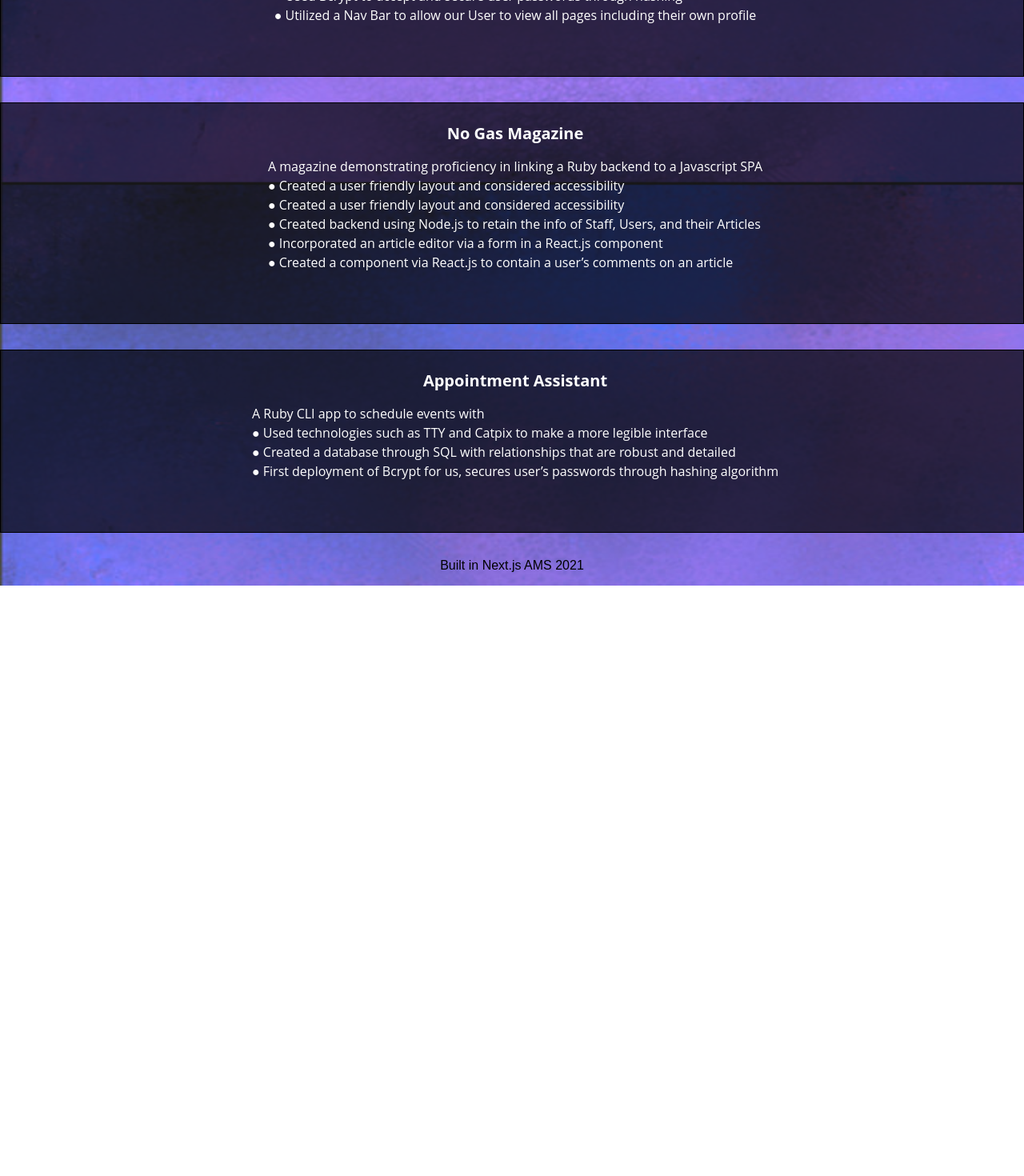
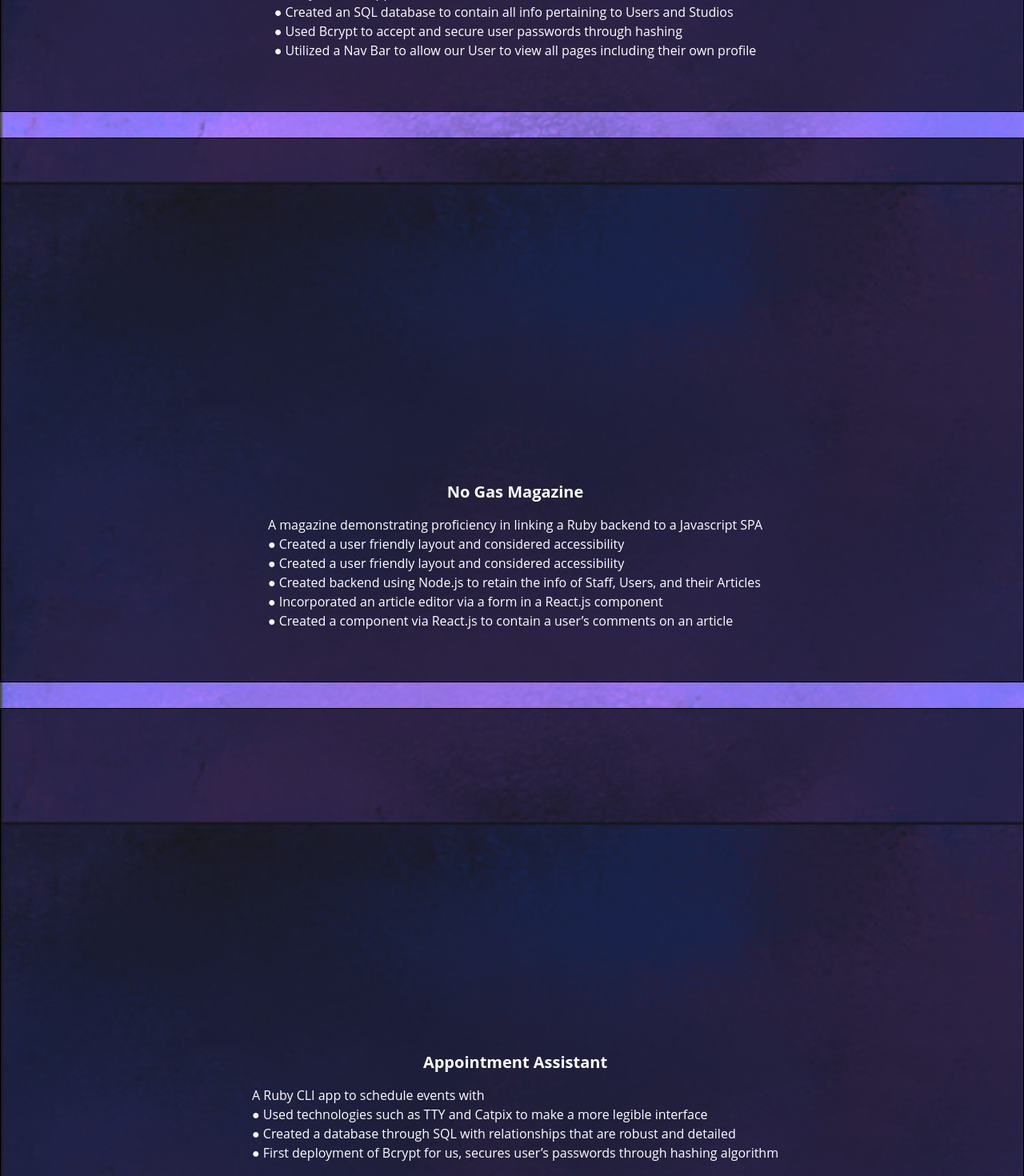
Before and after one commit to d1yr/amsfse, a Next.js app: page / in a window 1280 px wide. Shown: the part 1369-2839 px from the top of the page at 80% size. Before the commit the page ends 2101 px from the top, so only its background shows below. Built offline with nearby package versions, Linux system fonts and the light colour scheme.

Commit message:
all video embed attempt 1

```diff
--- a/pages/index.js
+++ b/pages/index.js
@@ -46,7 +46,7 @@ export default function Home() {
           >
             <div className={ styles.card }>
         <ReactPlayer url="https://youtu.be/f4OOc2BImq0" max-height="200px" width="100%" />
-        </div>
+        </div><br></br><br></br>
             <h2>Export Portal</h2>
             <p>A Ruby on Rails app to book time with a studio of the user’s choice<br></br>
 ● Created an SQL database to contain all info pertaining to Users and Studios<br></br>
@@ -60,6 +60,8 @@ export default function Home() {
             href="https://youtu.be/Q621bGUZ1GU"
             className={styles.card}
           >
+            <div classname={styles.card}><ReactPlayer url="https://youtu.be/Q621bGUZ1GU" max-height="200px" width="100%" /></div>
+            <br></br><br></br>
             <h2>No Gas Magazine</h2>
             <p>A magazine demonstrating proficiency in linking a Ruby backend to a Javascript SPA
           <br></br>● Created a user friendly layout and considered accessibility<br></br>● Created a user friendly layout and considered accessibility<br></br> ● Created backend using Node.js to retain the info of Staff, Users, and their Articles <br></br>● Incorporated an article editor via a form in a React.js component<br></br>●
@@ -72,7 +74,7 @@ export default function Home() {
             href="https://youtu.be/9U5DYzc6kDQ"
             className={styles.card}
           >
-
+            <div classname={styles.card}><ReactPlayer url="https://youtu.be/9U5DYzc6kDQ" max-height="200px" width="100%" /></div><br></br><br></br>
             <h2>Appointment Assistant</h2>
             <p>A Ruby CLI app to schedule events with<br></br>
      ● Used technologies such as TTY and Catpix to make a more legible interface<br></br>● Created a database through SQL with relationships that are robust and detailed<br></br>●
```
